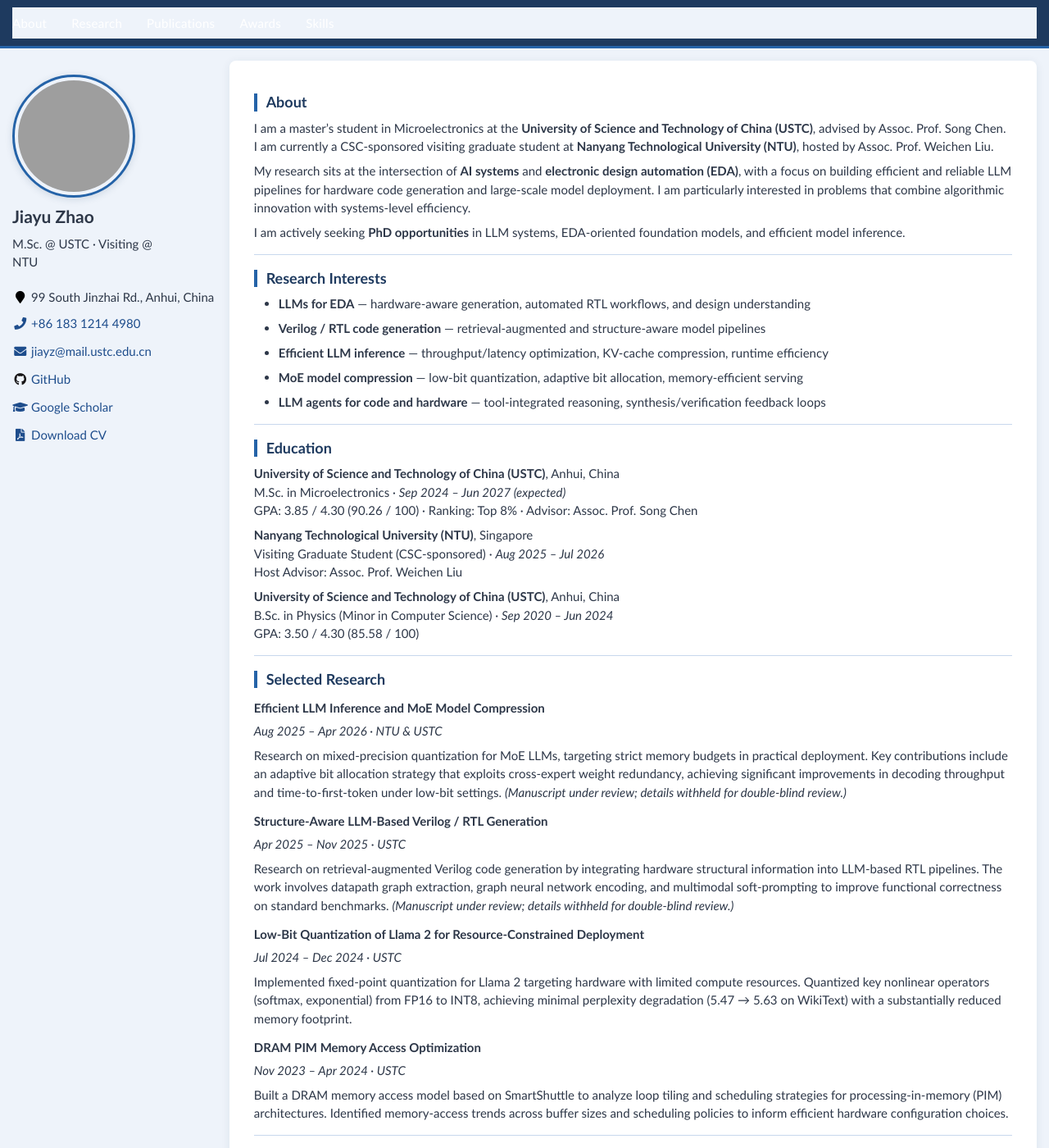
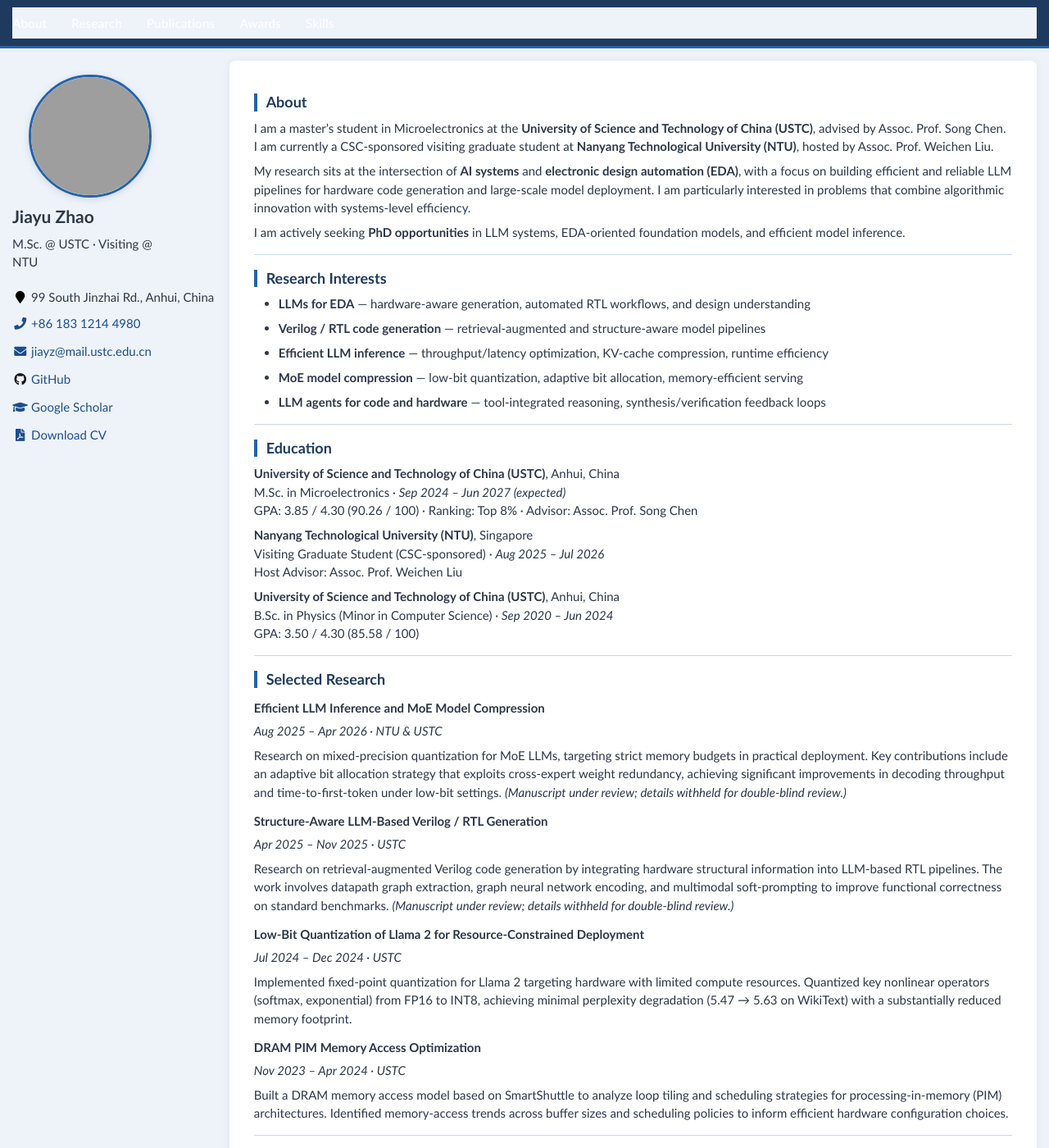
Before and after one commit to zjiayu064/zjiayu064.github.io, a Jekyll site: the page built from _pages/about.md, in a window 1280 px wide and 1400 px high. Shown: the whole window at 82% size. Built offline with Jekyll 4.4.1, drawn with Linux system fonts in a browser that asks for light colours; grey boxes are pictures that could not be loaded.

Commit message:
update homepage

```diff
--- a/_sass/_base.scss
+++ b/_sass/_base.scss
@@ -118,15 +118,15 @@
 /* links */
 
 a {
-
-  &:focus {
-    @extend %tab-focus;
-  }
-
+  &:focus,
   &:hover,
   &:active {
-    outline: 0;
+    outline: none;
   }
+}
+
+*:focus {
+  outline: none !important;
 }
 
 /* code */
--- a/_sass/_sidebar.scss
+++ b/_sass/_sidebar.scss
@@ -82,28 +82,30 @@
   display: table-cell;
   vertical-align: top;
   width: 75px;
-  // set width only, for non-square avatars
-  // height: 36px;
+  height: 75px;
+  border-radius: 50%;
+  overflow: hidden;
+  flex-shrink: 0;
 
   @include breakpoint($large) {
     display: block;
-    width: auto;
-    height: auto;
+    width: 150px;
+    height: 150px;
+    margin: 0 auto;
+    border: 3px solid #2563a8;
+    box-shadow: 0 2px 10px rgba(30, 61, 95, 0.15);
   }
 
   img {
-    width: 150px;
-    height: 150px;
-    border-radius: 50%;
+    width: 100% !important;
+    height: 100% !important;
+    border-radius: 0;
     object-fit: cover;
     object-position: center top;
     display: block;
-
-    @include breakpoint($large) {
-      padding: 4px;
-      border: 3px solid #2563a8;
-      box-shadow: 0 2px 10px rgba(30, 61, 95, 0.15);
-    }
+    padding: 0 !important;
+    border: none !important;
+    box-shadow: none !important;
   }
 }
 
```
